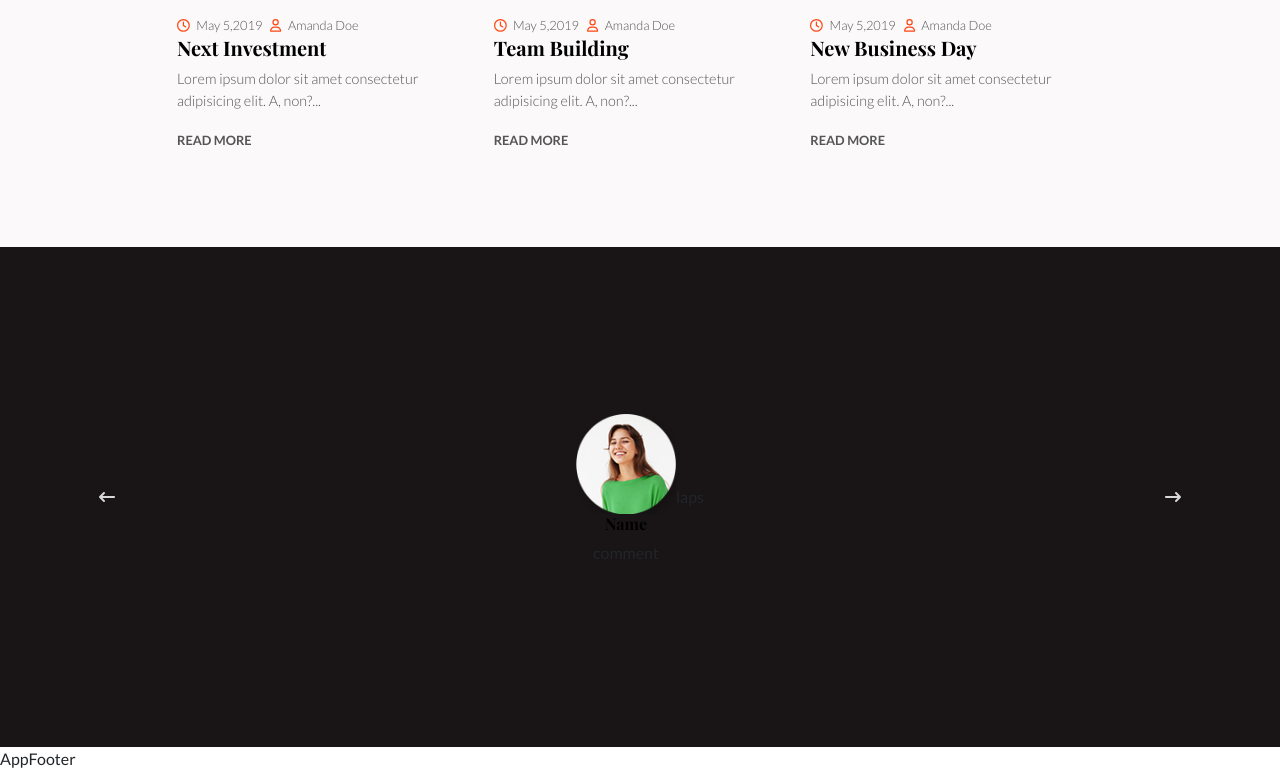
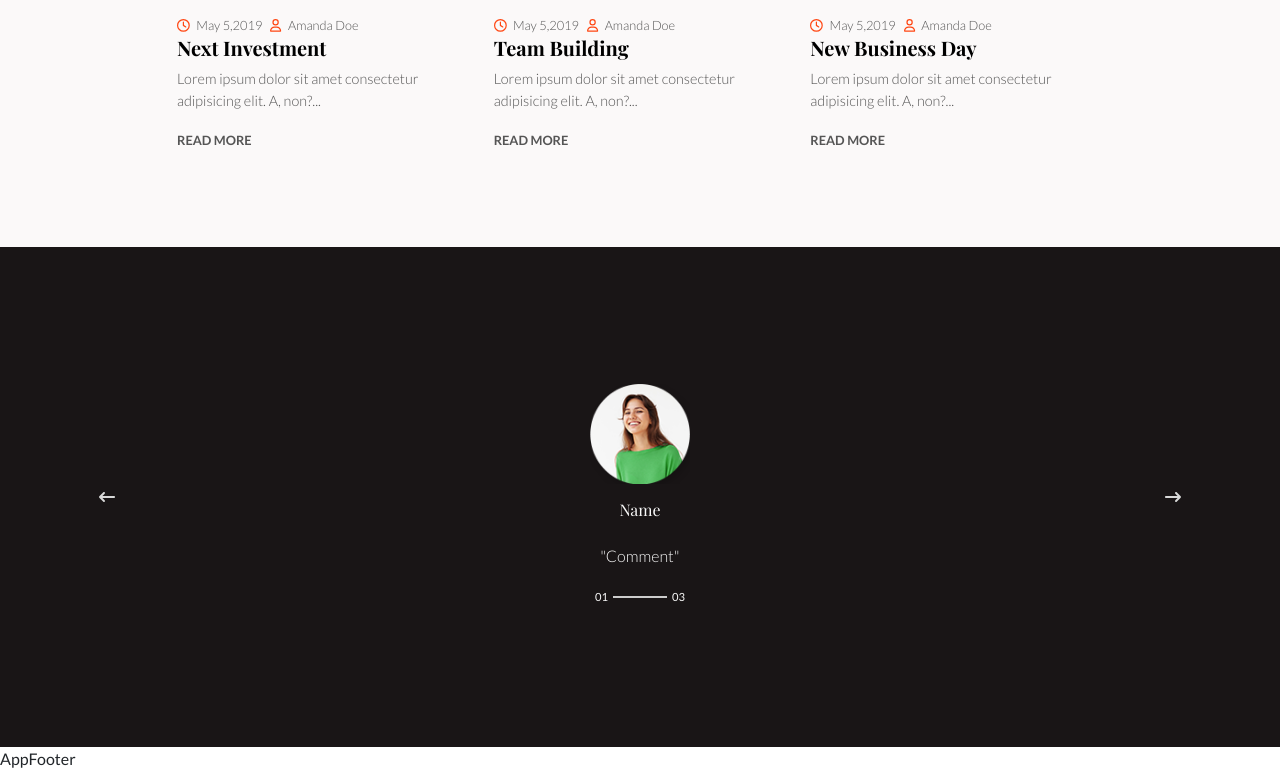
Before and after one commit to Roberto-Larivera/proj-html-vuejs, a Vue app: page / in a window 1280 px wide. Shown: the part 3550-4321 px from the top of the page. Built offline with nearby package versions, Linux system fonts and the light colour scheme.

Commit message:
mod MainSectionTestimonials

```diff
--- a/src/components/Main/MainSectionTestimonials.vue
+++ b/src/components/Main/MainSectionTestimonials.vue
@@ -24,18 +24,35 @@ export default {
           </div>
           <div class="col-10 d-flex justify-content-center align-items-center h-100 h-100">
 
-            <div class="content-top d-flex flex-column align-items-center">
+            <div>
+
+              <div class="content-top d-flex flex-column align-items-center justify-content-center gap-3">
+
                 <img src="../../assets/img/h3-img-04.png" alt="">
                 <h6>
                   name
                 </h6>
                 <p>
-                comment
+                  "Comment"
                 </p>
+
+
+              </div>
+              <div class="content-bottom d-flex align-items-center justify-content-center ">
+                <span>
+                  01
+                </span>
+                <div class="bar-live w-100 position-relative">
+                  <div class="bar-active position-absolute"></div>
+
+                  <div class="bar-border"></div>
+
+                </div>
+                <span>
+                  03
+                </span>
               </div>
 
-            <div class="content-bottom">
-              laps
             </div>
 
           </div>
@@ -69,5 +86,31 @@ export default {
     width: 100px;
     aspect-ratio: 1;
   }
+
+  h6,
+  p {
+    @include pargh-title_default;
+    color: $text_color-2 ;
+  }
+}
+
+.content-bottom {
+  span{
+    color: $text_color-2;
+    font-size: .7rem;
+    padding: 5px;
+  }
+  .bar-live{
+    .bar-active{
+      height: 3px;
+      background-color: $fill_color-1;
+      left: 0;
+      top: -1px;
+    }
+    .bar-border{
+      border: .5px solid $border_color-4;
+    }
+
+  }
 }
 </style>
```
Lines whose indentation alone changed are shown as unchanged.
